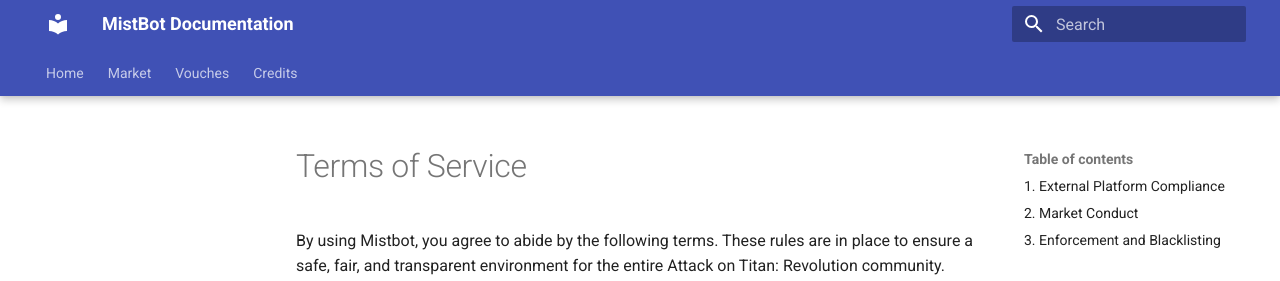
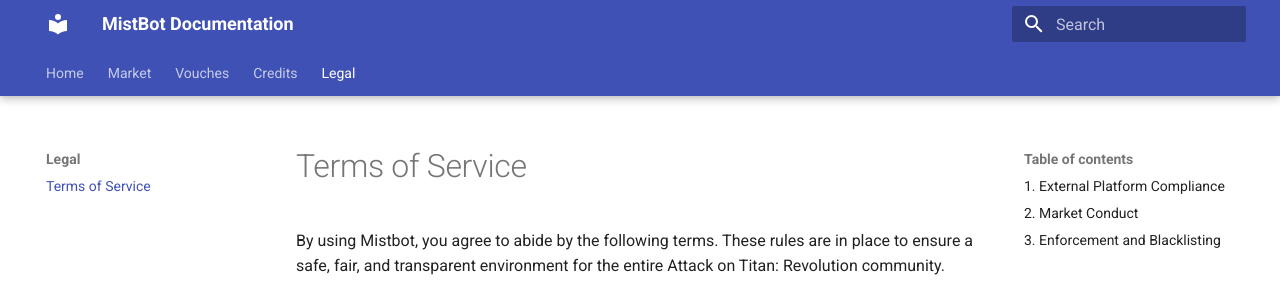
Before and after one commit to itamar11-idk/mistbotdocs, an MkDocs documentation site: the page built from docs/tos.md, in a window 1280 px wide. Shown: the top 281 px of the page. Built offline with MkDocs 1.6.1 and Material for MkDocs 9.7.7, drawn with Linux system fonts in a browser that asks for light colours.

Commit message:
Update mkdocs.yml

```diff
--- a/mkdocs.yml
+++ b/mkdocs.yml
@@ -17,3 +17,5 @@
       - Vouching System: vouches/system.md
   - Credits:
       - Contributors: contributors.md
+  - Legal:
+      - Terms of Service: tos.md
```
